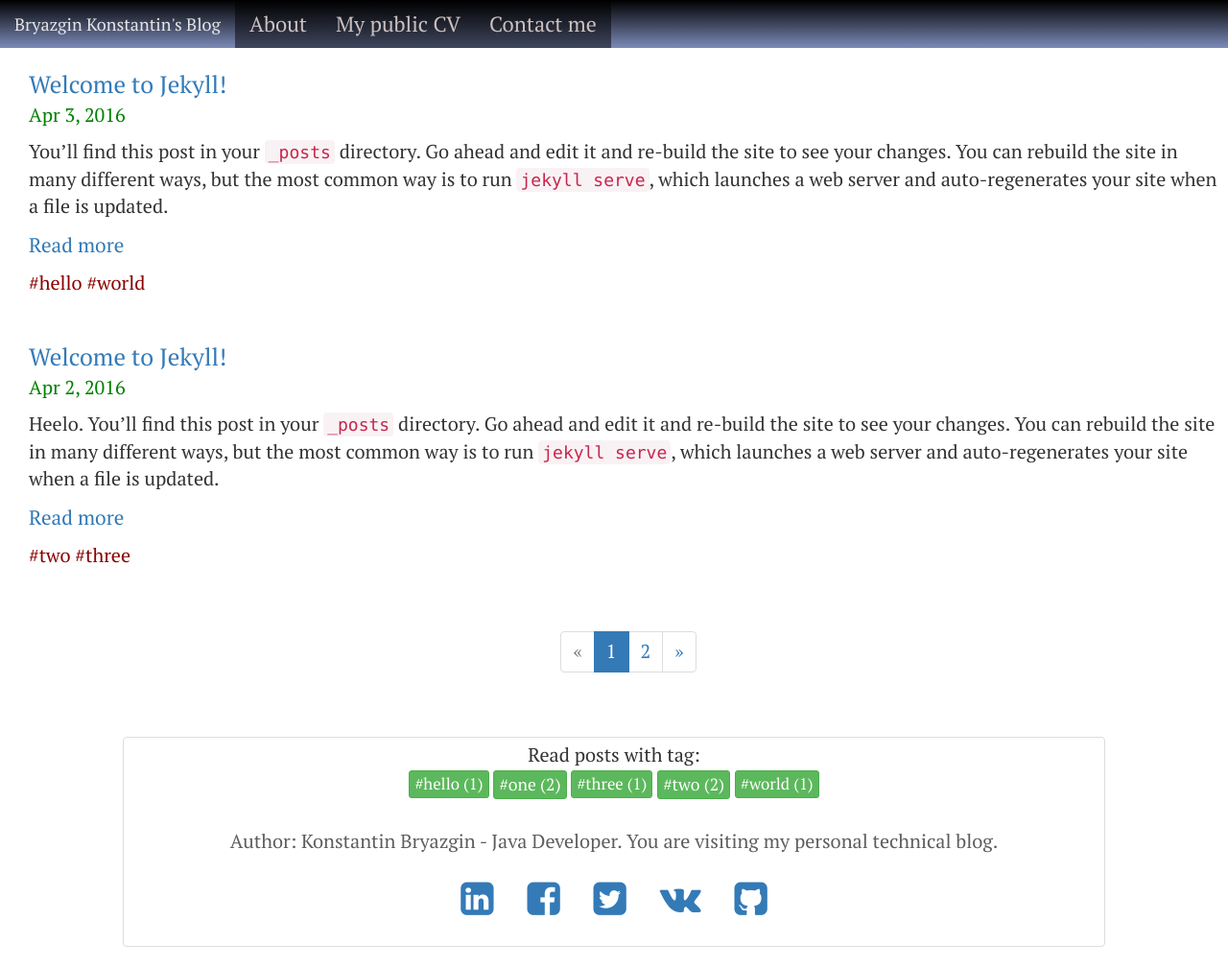
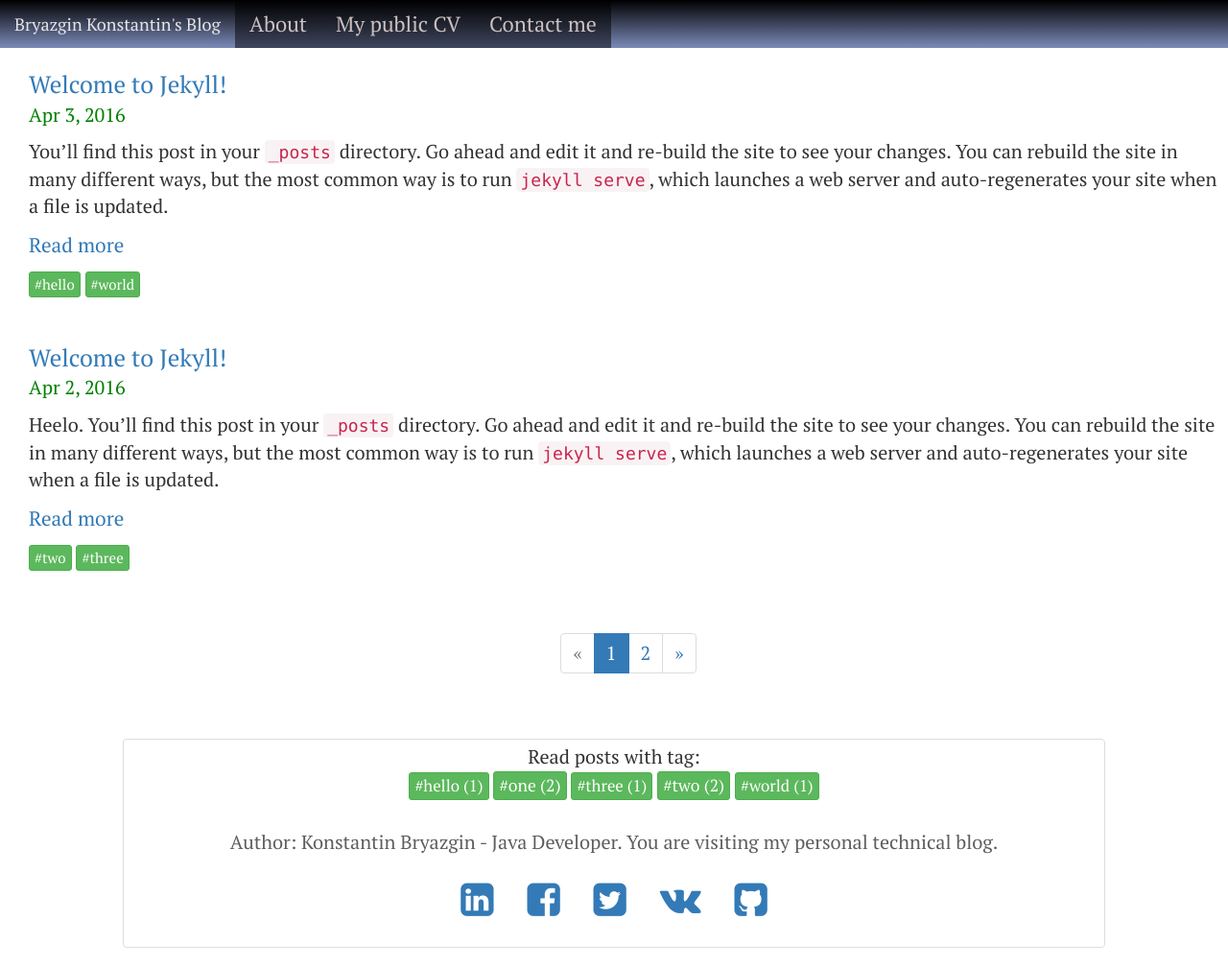
Before and after one commit to bryazginkos/bryazginkos.github.io, a Jekyll site: the page built from index.html, in a window 1280 px wide. Shown: the whole page at 96% size. Built offline with Jekyll 4.4.1, drawn with Linux system fonts in a browser that asks for light colours; the list of posts is cut into pages by our own code.

Commit message:
tag is buttons

```diff
--- a/_layouts/post.html
+++ b/_layouts/post.html
@@ -15,6 +15,8 @@ layout: default
     </div>
 
     {% for posttag in page.tags %}
-    <span class="post-tag"> #{{posttag}}</span>
+    <a class="btn btn-success btn-xs tag-btn" href="/tag/{{posttag}}/">
+        #{{ posttag | replace:'-', ' ' }}
+    </a>
     {% endfor %}
 </div>
--- a/_layouts/tag.html
+++ b/_layouts/tag.html
@@ -16,7 +16,9 @@ layout: default
         </p>
 
         {% for posttag in post.tags %}
-        <span class="post-tag">#{{posttag}}</span>
+        <a class="btn btn-success btn-xs tag-btn" href="/tag/{{posttag}}/">
+            #{{ posttag | replace:'-', ' ' }}
+        </a>
         {% endfor %}
     </div>
     {% endfor %}
--- a/css/main.scss
+++ b/css/main.scss
@@ -85,6 +85,10 @@ $icon-font-path: "/bower_components/bootstrap-sass/assets/fonts/bootstrap/";
   width: 80%;
 }
 
+.tag-btn.btn {
+  font-size: 15px;
+}
+
 // Import partials from `sass_dir` (defaults to `_sass`)
 @import
         "_sass/syntax-highlighting",
--- a/index.html
+++ b/index.html
@@ -16,7 +16,9 @@ layout: default
         </p>
 
         {% for posttag in post.tags %}
-        <span class="post-tag">#{{posttag}}</span>
+        <a class="btn btn-success btn-xs tag-btn" href="/tag/{{posttag}}/">
+            #{{ posttag | replace:'-', ' ' }}
+        </a>
         {% endfor %}
     </div>
     {% endfor %}
```
